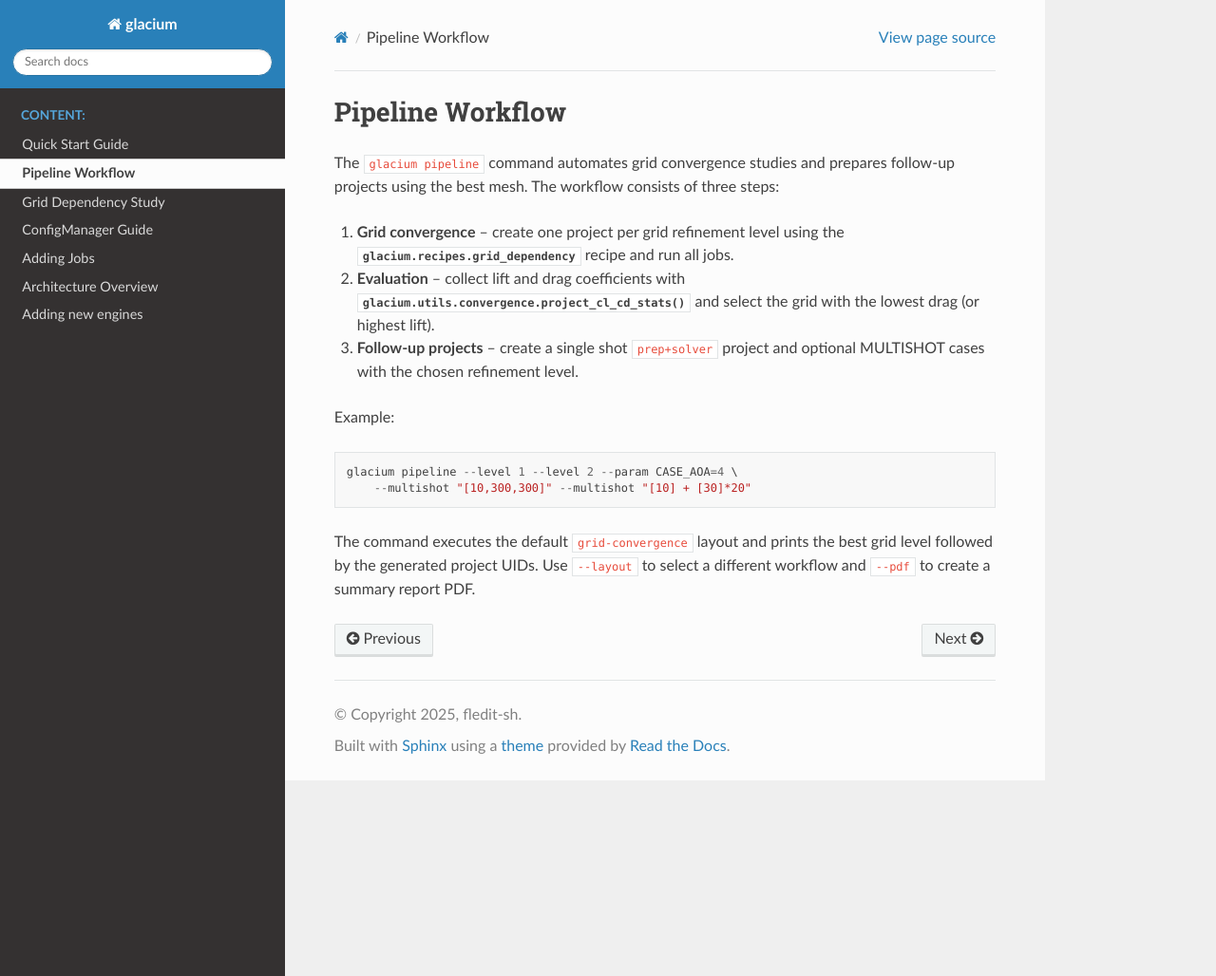
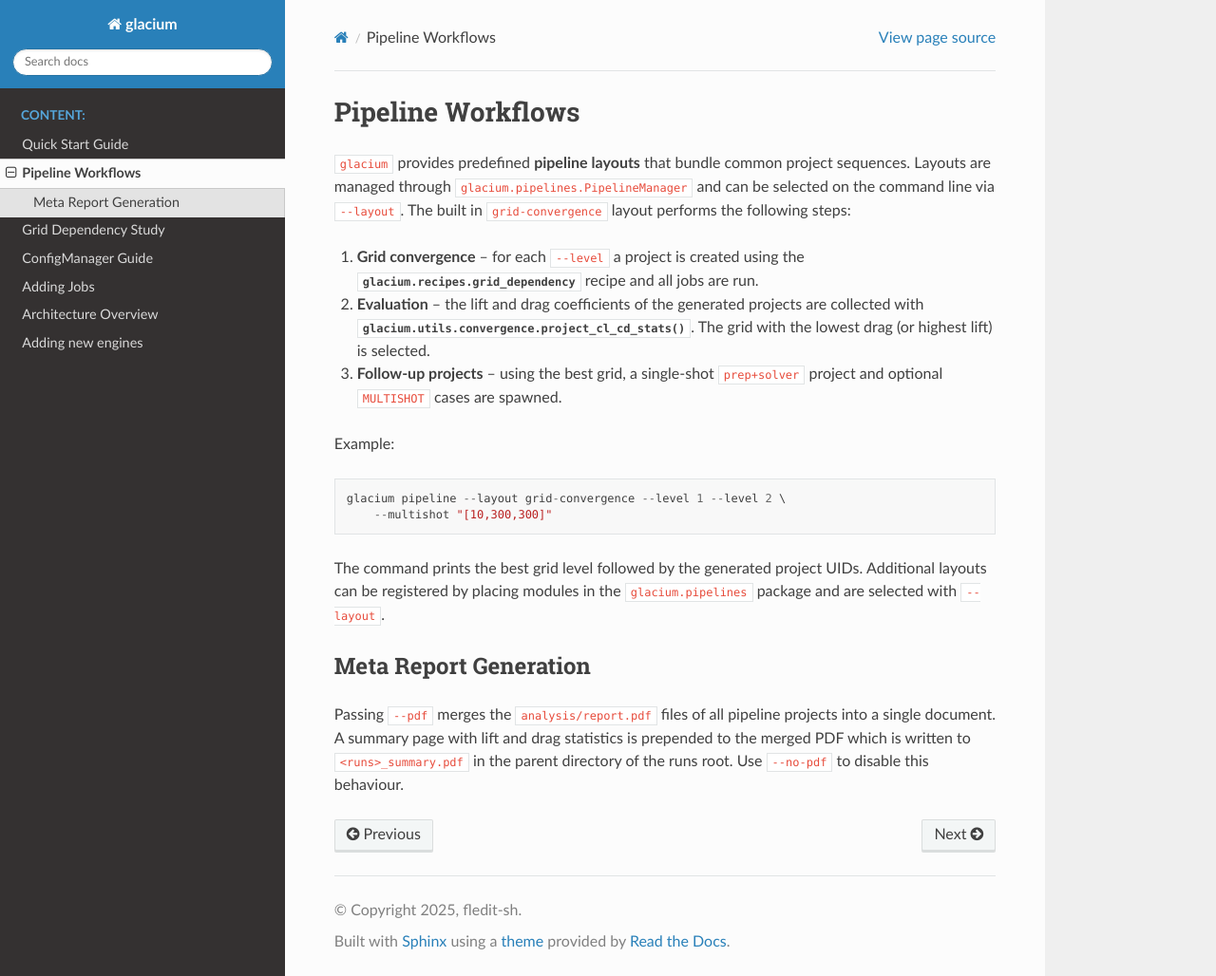
Before and after one commit to fledit-sh/glacium-repo, a Sphinx documentation site: the page built from docs/pipeline.rst, in a window 1280 px wide and 1028 px high. Shown: the whole window at 95% size. Built offline with Sphinx 7.4.7 and the Read the Docs theme 3.1.0, drawn with Linux system fonts in a browser that asks for light colours.

Commit message:
Update pipeline docs and add pipeline tests

```diff
--- a/docs/pipeline.rst
+++ b/docs/pipeline.rst
@@ -1,25 +1,35 @@
-Pipeline Workflow
-=================
+Pipeline Workflows
+==================
 
-The ``glacium pipeline`` command automates grid convergence studies and
-prepares follow-up projects using the best mesh.  The workflow consists
-of three steps:
+``glacium`` provides predefined **pipeline layouts** that bundle common
+project sequences.  Layouts are managed through
+``glacium.pipelines.PipelineManager`` and can be selected on the command
+line via ``--layout``.  The built in ``grid-convergence`` layout performs
+the following steps:
 
-1. **Grid convergence** – create one project per grid refinement level
-   using the :mod:`glacium.recipes.grid_dependency` recipe and run all
-   jobs.
-2. **Evaluation** – collect lift and drag coefficients with
-   :func:`glacium.utils.convergence.project_cl_cd_stats` and select the
-   grid with the lowest drag (or highest lift).
-3. **Follow-up projects** – create a single shot ``prep+solver`` project
-   and optional MULTISHOT cases with the chosen refinement level.
+1. **Grid convergence** – for each ``--level`` a project is created using
+   the :mod:`glacium.recipes.grid_dependency` recipe and all jobs are run.
+2. **Evaluation** – the lift and drag coefficients of the generated
+   projects are collected with
+   :func:`glacium.utils.convergence.project_cl_cd_stats`.  The grid with
+   the lowest drag (or highest lift) is selected.
+3. **Follow-up projects** – using the best grid, a single-shot
+   ``prep+solver`` project and optional ``MULTISHOT`` cases are spawned.
 
 Example::
 
-   glacium pipeline --level 1 --level 2 --param CASE_AOA=4 \
-       --multishot "[10,300,300]" --multishot "[10] + [30]*20"
+   glacium pipeline --layout grid-convergence --level 1 --level 2 \
+       --multishot "[10,300,300]"
 
-The command executes the default ``grid-convergence`` layout and prints
-the best grid level followed by the generated project UIDs.  Use
-``--layout`` to select a different workflow and ``--pdf`` to create a
-summary report PDF.
+The command prints the best grid level followed by the generated project
+UIDs.  Additional layouts can be registered by placing modules in the
+``glacium.pipelines`` package and are selected with ``--layout``.
+
+Meta Report Generation
+----------------------
+
+Passing ``--pdf`` merges the ``analysis/report.pdf`` files of all
+pipeline projects into a single document.  A summary page with lift and
+drag statistics is prepended to the merged PDF which is written to
+``<runs>_summary.pdf`` in the parent directory of the runs root.  Use
+``--no-pdf`` to disable this behaviour.
```
Also changed, not shown: 2 other files.
